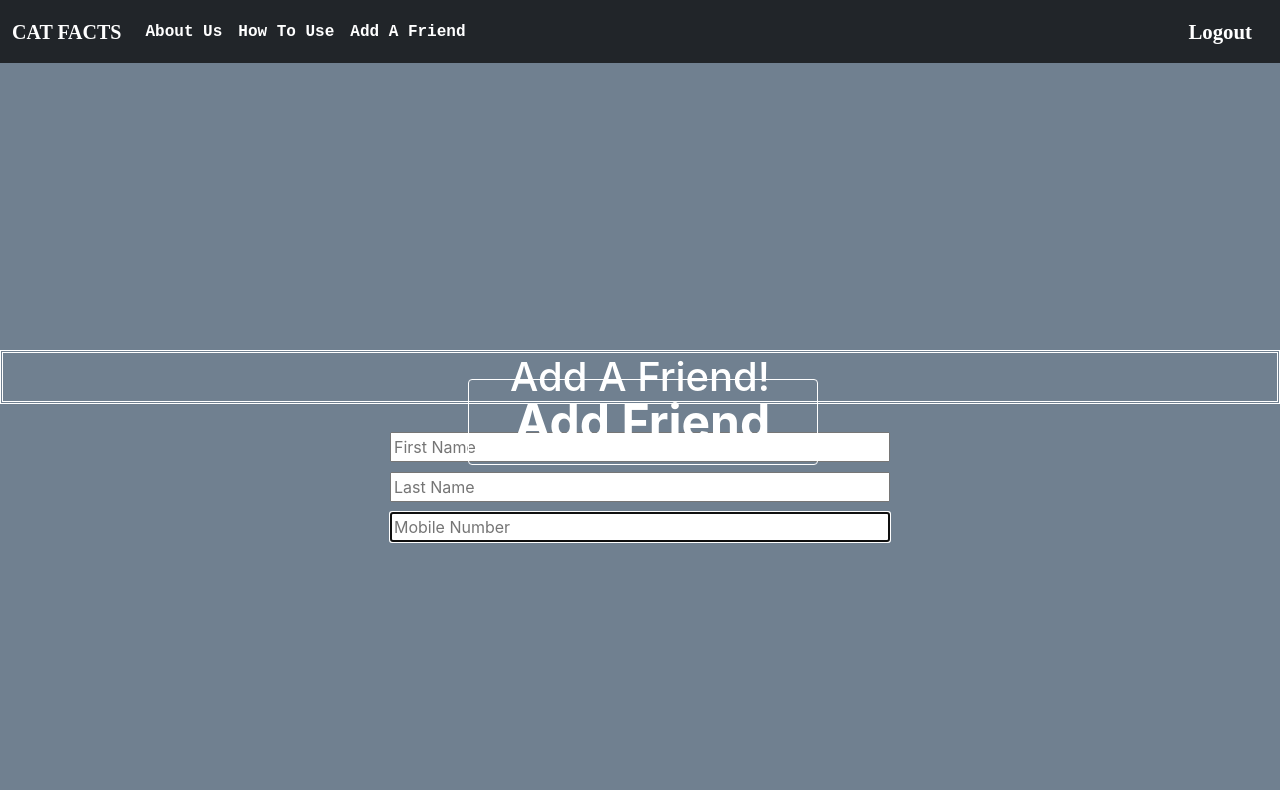
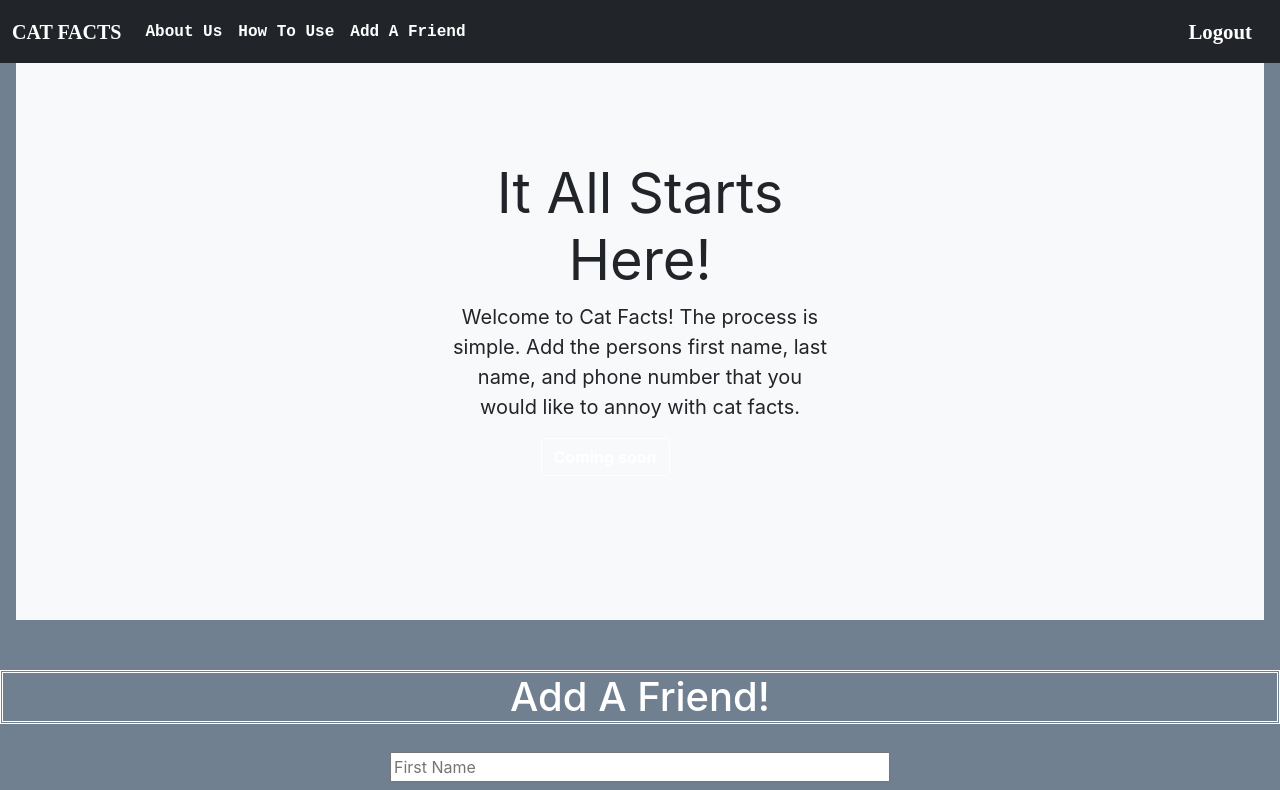
Before and after one commit to gbj1220/cat-facts-frontend, a React (Create React App) app: page /add-friend in a window 1280 px wide. Shown: the top 790 px of the page. Built offline with nearby package versions, Linux system fonts and the light colour scheme; sample sign-in values are in the browser's storage.

Commit message:
Added new header to add friend page to add explanation

```diff
--- a/src/components/AddFriend/AddFriend.css
+++ b/src/components/AddFriend/AddFriend.css
@@ -14,7 +14,7 @@
 }
 
 #title {
-  margin-top: 350px;
+  margin-top: 50px;
   color: white;
   text-align: center;
   border-style: double;
--- a/src/components/AddFriend/AddFriend.js
+++ b/src/components/AddFriend/AddFriend.js
@@ -71,6 +71,24 @@ export class addFriend extends Component {
     const { firstName, lastName, mobileNumber, isError } = this.state;
     return (
       <>
+        <main>
+          <div className='position-relative overflow-hidden p-3 p-md-5 m-md-3 text-center bg-light'>
+            <div className='col-md-5 p-lg-5 mx-auto my-5'>
+              <h1 className='display-4 fw-normal'>It All Starts Here!</h1>
+              <p className='lead fw-normal'>
+                Welcome to Cat Facts! The process is simple. Add the persons
+                first name, last name, and phone number that you would like to
+                annoy with cat facts.
+              </p>
+              <a className='btn btn-outline-secondary' href='#'>
+                Coming soon
+              </a>
+            </div>
+            <div className='product-device shadow-sm d-none d-md-block' />
+            <div className='product-device product-device-2 shadow-sm d-none d-md-block' />
+          </div>
+        </main>
+
         <div>
           <main className='form-add-friend'>
             {isError && this.showErrorMessageObj()}
@@ -132,7 +150,6 @@ export class addFriend extends Component {
                         pattern='[0-9]*'
                       />
                     </div>
-                    <div>
                     <button
                       type='submit'
                       className='btn btn-outline-light'
@@ -144,10 +161,10 @@ export class addFriend extends Component {
                   </div>
                 </div>
               </div>
-              </div>
             </form>
           </main>
         </div>
+        <div></div>
       </>
     );
   }
--- a/src/components/AuthHome/AuthHome.css
+++ b/src/components/AuthHome/AuthHome.css
@@ -30,7 +30,7 @@
   align-items: center;
 }
 
-.btn {
+#send-fact-btn {
   margin-left: 1000px;
   margin-top: -300px;
   font-size: 3em;
--- a/src/components/AuthHome/AuthHome.js
+++ b/src/components/AuthHome/AuthHome.js
@@ -92,7 +92,7 @@ class AuthHome extends Component {
                 <ul>{this.findAllFriends()}</ul>
               </div>
             </div>
-            <button className='btn btn-outline-primary'>
+            <button className='btn btn-outline-primary' id='send-fact-btn'>
               Send Daily Fact!
             </button>
           </div>
```
Also changed, not shown: src/components/HowToUse/HowToUse.js (deleted, +0 -9 lines). Lines whose indentation alone changed are shown as unchanged.
